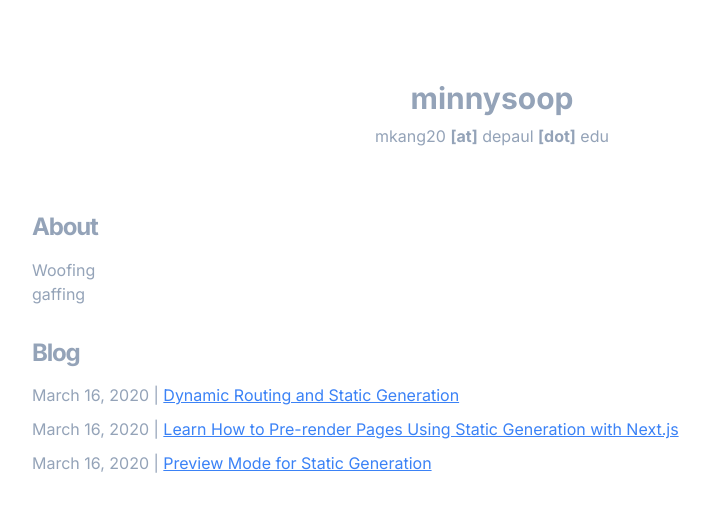
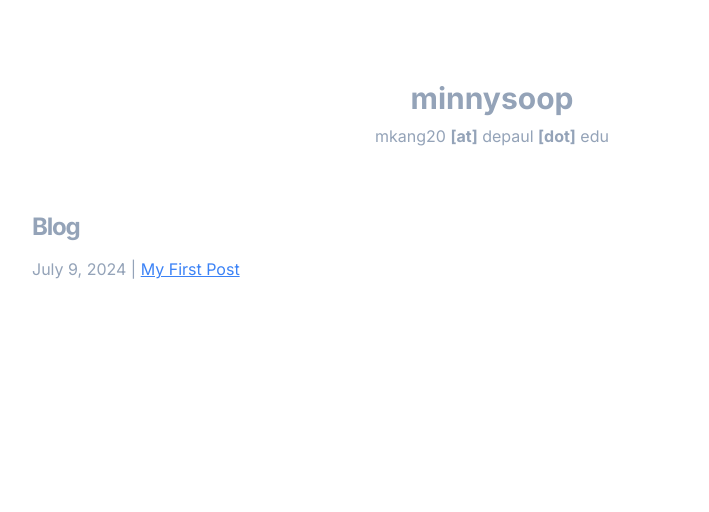
Before and after one commit to minnysoop/Blog, a Next.js app: page / in a window 1280 px wide. Shown: the top 512 px of the page, without its empty margins (148-857 px from the left). Built offline with nearby package versions, Linux system fonts and the light colour scheme.

Commit message:
Add remove some blog posts

```diff
--- a/_posts/dynamic-routing.md
+++ /dev/null
@@ -1,19 +0,0 @@
----
-title: "Dynamic Routing and Static Generation"
-excerpt: "Lorem ipsum dolor sit amet, consectetur adipiscing elit, sed do eiusmod tempor incididunt ut labore et dolore magna aliqua. Praesent elementum facilisis leo vel fringilla est ullamcorper eget. At imperdiet dui accumsan sit amet nulla facilities morbi tempus."
-coverImage: "/assets/blog/dynamic-routing/cover.jpg"
-date: "2020-03-16T05:35:07.322Z"
-author:
-  name: JJ Kasper
-  picture: "/assets/blog/authors/jj.jpeg"
-ogImage:
-  url: "/assets/blog/dynamic-routing/cover.jpg"
----
-
-Lorem ipsum dolor sit amet, consectetur adipiscing elit, sed do eiusmod tempor incididunt ut labore et dolore magna aliqua. Praesent elementum facilisis leo vel fringilla est ullamcorper eget. At imperdiet dui accumsan sit amet nulla facilities morbi tempus. Praesent elementum facilisis leo vel fringilla. Congue mauris rhoncus aenean vel. Egestas sed tempus urna et pharetra pharetra massa massa ultricies.
-
-Venenatis cras sed felis eget velit. Consectetur libero id faucibus nisl tincidunt. Gravida in fermentum et sollicitudin ac orci phasellus egestas tellus. Volutpat consequat mauris nunc congue nisi vitae. Id aliquet risus feugiat in ante metus dictum at tempor. Sed blandit libero volutpat sed cras. Sed odio morbi quis commodo odio aenean sed adipiscing. Velit euismod in pellentesque massa placerat. Mi bibendum neque egestas congue quisque egestas diam in arcu. Nisi lacus sed viverra tellus in. Nibh cras pulvinar mattis nunc sed. Luctus accumsan tortor posuere ac ut consequat semper viverra. Fringilla ut morbi tincidunt augue interdum velit euismod.
-
-## Lorem Ipsum
-
-Tristique senectus et netus et malesuada fames ac turpis. Ridiculous mus mauris vitae ultricies leo integer malesuada nunc vel. In mollis nunc sed id semper. Egestas tellus rutrum tellus pellentesque. Phasellus vestibulum lorem sed risus ultricies tristique nulla. Quis blandit turpis cursus in hac habitasse platea dictumst quisque. Eros donec ac odio tempor orci dapibus ultrices. Aliquam sem et tortor consequat id porta nibh. Adipiscing elit duis tristique sollicitudin nibh sit amet commodo nulla. Diam vulputate ut pharetra sit amet. Ut tellus elementum sagittis vitae et leo. Arcu non odio euismod lacinia at quis risus sed vulputate.
--- a/_posts/hello-world.md
+++ b/_posts/hello-world.md
@@ -1,19 +1,6 @@
 ---
-title: "Learn How to Pre-render Pages Using Static Generation with Next.js"
-excerpt: "Lorem ipsum dolor sit amet, consectetur adipiscing elit, sed do eiusmod tempor incididunt ut labore et dolore magna aliqua. Praesent elementum facilisis leo vel fringilla est ullamcorper eget. At imperdiet dui accumsan sit amet nulla facilities morbi tempus."
-coverImage: "/assets/blog/hello-world/cover.jpg"
-date: "2020-03-16T05:35:07.322Z"
-author:
-  name: Tim Neutkens
-  picture: "/assets/blog/authors/tim.jpeg"
-ogImage:
-  url: "/assets/blog/hello-world/cover.jpg"
+title: "My First Post"
+date: "2024-07-09"
 ---
 
-Lorem ipsum dolor sit amet, consectetur adipiscing elit, sed do eiusmod tempor incididunt ut labore et dolore magna aliqua. Praesent elementum facilisis leo vel fringilla est ullamcorper eget. At imperdiet dui accumsan sit amet nulla facilities morbi tempus. Praesent elementum facilisis leo vel fringilla. Congue mauris rhoncus aenean vel. Egestas sed tempus urna et pharetra pharetra massa massa ultricies.
-
-Venenatis cras sed felis eget velit. Consectetur libero id faucibus nisl tincidunt. Gravida in fermentum et sollicitudin ac orci phasellus egestas tellus. Volutpat consequat mauris nunc congue nisi vitae. Id aliquet risus feugiat in ante metus dictum at tempor. Sed blandit libero volutpat sed cras. Sed odio morbi quis commodo odio aenean sed adipiscing. Velit euismod in pellentesque massa placerat. Mi bibendum neque egestas congue quisque egestas diam in arcu. Nisi lacus sed viverra tellus in. Nibh cras pulvinar mattis nunc sed. Luctus accumsan tortor posuere ac ut consequat semper viverra. Fringilla ut morbi tincidunt augue interdum velit euismod.
-
-## Lorem Ipsum
-
-Tristique senectus et netus et malesuada fames ac turpis. Ridiculous mus mauris vitae ultricies leo integer malesuada nunc vel. In mollis nunc sed id semper. Egestas tellus rutrum tellus pellentesque. Phasellus vestibulum lorem sed risus ultricies tristique nulla. Quis blandit turpis cursus in hac habitasse platea dictumst quisque. Eros donec ac odio tempor orci dapibus ultrices. Aliquam sem et tortor consequat id porta nibh. Adipiscing elit duis tristique sollicitudin nibh sit amet commodo nulla. Diam vulputate ut pharetra sit amet. Ut tellus elementum sagittis vitae et leo. Arcu non odio euismod lacinia at quis risus sed vulputate.
+Hello, world!
--- a/_posts/preview.md
+++ /dev/null
@@ -1,13 +0,0 @@
----
-title: "Preview Mode for Static Generation"
-excerpt: "Lorem ipsum dolor sit amet, consectetur adipiscing elit, sed do eiusmod tempor incididunt ut labore et dolore magna aliqua. Praesent elementum facilisis leo vel fringilla est ullamcorper eget. At imperdiet dui accumsan sit amet nulla facilities morbi tempus."
-coverImage: "/assets/blog/preview/cover.jpg"
-date: "2020-03-16T05:35:07.322Z"
-author:
-  name: Joe Haddad
-  picture: "/assets/blog/authors/joe.jpeg"
-ogImage:
-  url: "/assets/blog/preview/cover.jpg"
----
-
-Lorem ipsum dolor sit amet, consectetur adipiscing elit, sed do eiusmod tempor incididunt ut labore et dolore magna aliqua. Praesent elementum facilisis leo vel fringilla est ullamcorper eget. At imperdiet dui accumsan sit amet nulla facilities morbi tempus. Praesent elementum facilisis leo vel fringilla. Congue mauris rhoncus aenean vel. Egestas sed tempus urna et pharetra pharetra massa massa ultricies.
--- a/src/app/page.tsx
+++ b/src/app/page.tsx
@@ -8,10 +8,6 @@ export default function Index() {
 
   return (
     <>
-    <Section title="About">
-      Woofing
-      <div>gaffing</div>
-    </Section>
     <Section title="Blog">
       {allPosts.length > 0 && <PostList posts={allPosts} />}
     </Section>
```
